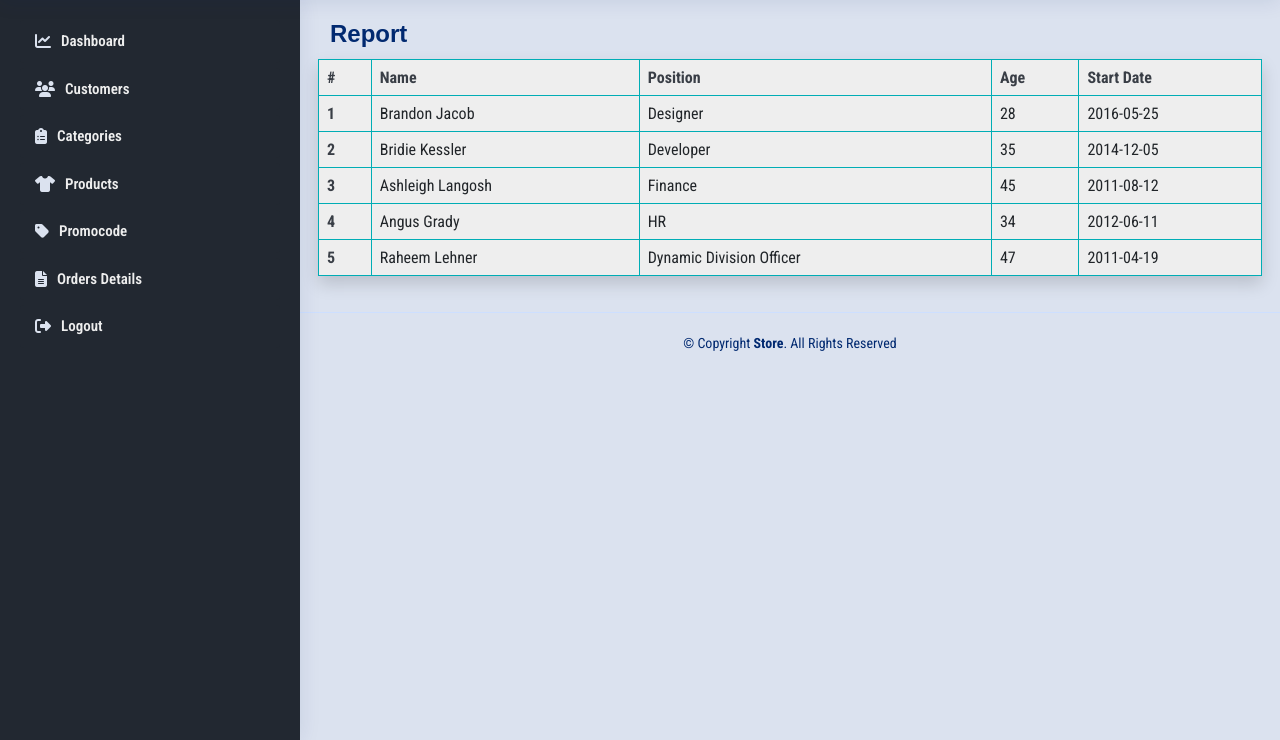
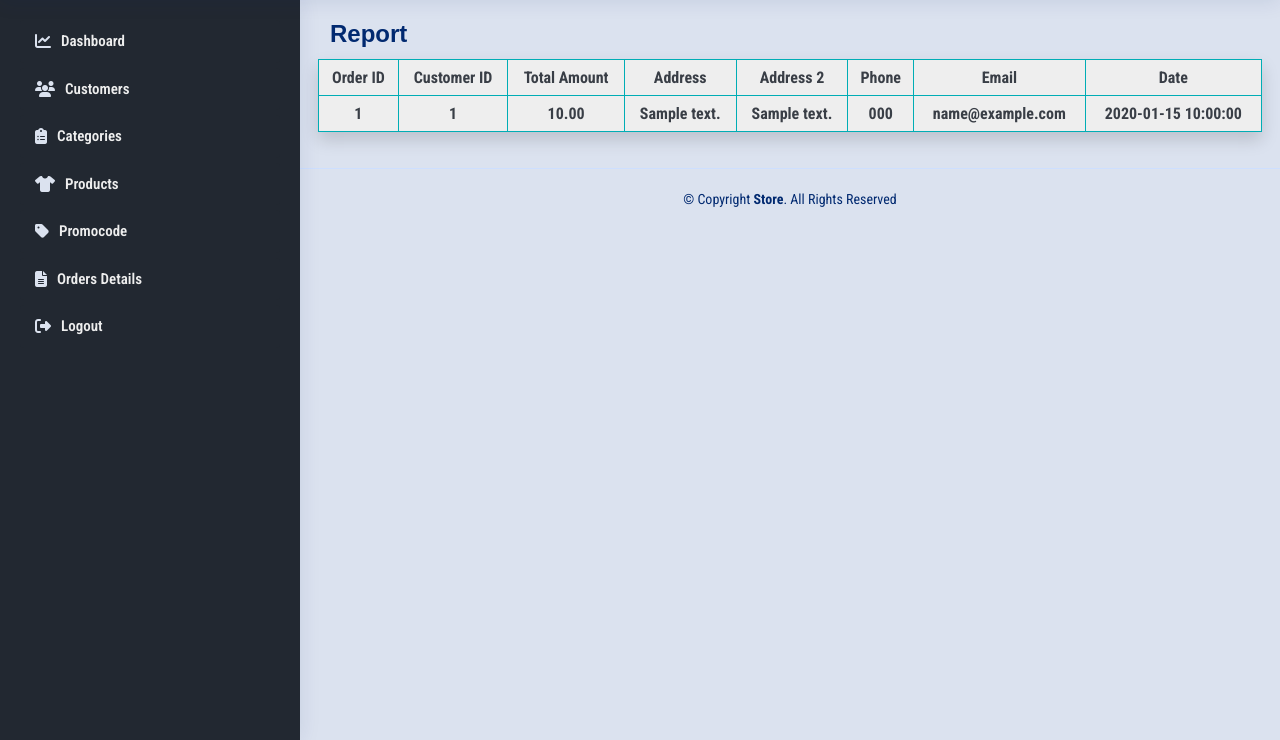
Before and after one commit to Hazem-Ahmed1/The.Store-Admin-View, a PHP site: page /Orders.php in a window 1280 px wide. Shown: the part 60-800 px from the top of the page. Run offline with PHP 8.4, Linux system fonts and the light colour scheme; tables that the repository leaves empty hold one stand-in row (values such as "Sample post"); data that the repository does not hold is empty; some web fonts are replaced.

Commit message:
ordersDetails Done

```diff
--- a/Views/Orders.php
+++ b/Views/Orders.php
@@ -2,10 +2,9 @@
 require_once './../Shared/Links.php';
 require_once './../Shared/Header.php';
 require_once './../Shared/Sidebar.php';
+require_once __DIR__ . "../../Models/DBManager.php";
+
 ?>
-
-
-
 
 <main id="main" class="main">
 
@@ -19,52 +18,42 @@ require_once './../Shared/Sidebar.php';
             <div class="col-lg-12">
                 <div class="row">
                     <!-- Primary Color Bordered Table -->
-                    <table class="table table-bordered border-colored shadow">
+                    <table class="table table-bordered border-colored shadow text-center">
                         <thead>
                             <tr>
-                                <th>#</th>
-                                <th>Name</th>
-                                <th>Position</th>
-                                <th>Age</th>
-                                <th>Start Date</th>
+                                <th>Order ID</th>
+                                <th>Customer ID</th>
+                                <th>Total Amount</th>
+                                <th>Address</th>
+                                <th>Address 2</th>
+                                <th>Phone</th>
+                                <th>Email</th>
+                                <th>Date</th>
                             </tr>
                         </thead>
                         <tbody>
-                            <tr>
-                                <th>1</th>
-                                <td>Brandon Jacob</td>
-                                <td>Designer</td>
-                                <td>28</td>
-                                <td>2016-05-25</td>
-                            </tr>
-                            <tr>
-                                <th>2</th>
-                                <td>Bridie Kessler</td>
-                                <td>Developer</td>
-                                <td>35</td>
-                                <td>2014-12-05</td>
-                            </tr>
-                            <tr>
-                                <th>3</th>
-                                <td>Ashleigh Langosh</td>
-                                <td>Finance</td>
-                                <td>45</td>
-                                <td>2011-08-12</td>
-                            </tr>
-                            <tr>
-                                <th>4</th>
-                                <td>Angus Grady</td>
-                                <td>HR</td>
-                                <td>34</td>
-                                <td>2012-06-11</td>
-                            </tr>
-                            <tr>
-                                <th>5</th>
-                                <td>Raheem Lehner</td>
-                                <td>Dynamic Division Officer</td>
-                                <td>47</td>
-                                <td>2011-04-19</td>
-                            </tr>
+                            <?php
+                            $db = DBManager::getInstance();
+                            $Orders_details = $db->select("SELECT * FROM Orders");
+
+                            if ($Orders_details) {
+                                foreach ($Orders_details as $data) {
+                                    echo '<tr>';
+                                    echo '<th>' . $data['orderID'] . '</th>';
+                                    echo '<th>' . $data['userID'] . '</th>';
+                                    echo '<th>' . $data['totalAmount'] . '</th>';
+                                    echo '<th>' . $data['address1'] . '</th>';
+                                    echo '<th>' . $data['address2'] . '</th>';
+                                    echo '<th>' . $data['additionalPhone'] . '</th>';
+                                    echo '<th>' . $data['additionalEmail'] . '</th>';
+                                    echo '<th>' . $data['orderDate'] . '</th>';
+                                    echo '</tr>';
+                                }
+                            } else {
+
+                                echo '<tr><td colspan="8" class="alert alert-info" >No orders found</td></tr>';
+                            }
+                            ?>
                         </tbody>
                     </table>
                 </div>
@@ -75,31 +64,8 @@ require_once './../Shared/Sidebar.php';
 
 </main><!-- End #main -->
 
-
-
-
-
-
-
-
-
-
-
-
-
-
-
-
-
-
-
-
-
 <script src="../assets/js/main.js"></script>
 
-
 <?php
-
 include_once './../Shared/Footer.php';
-
 ?>
```
